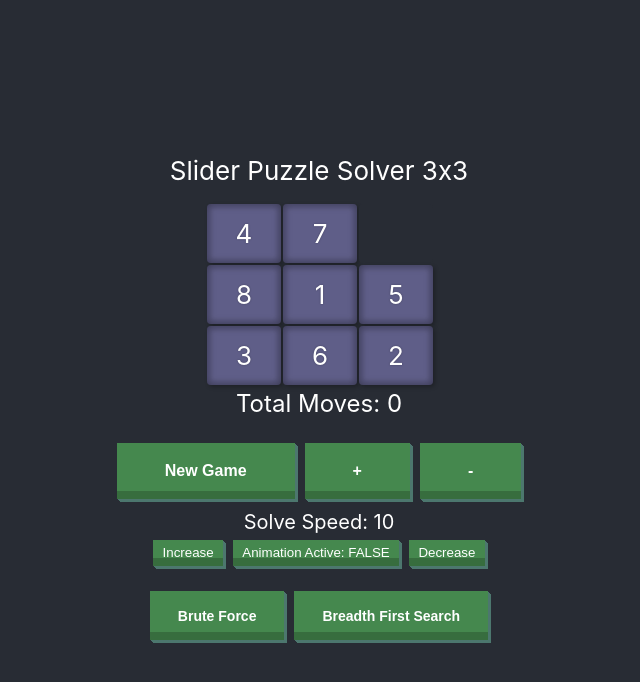
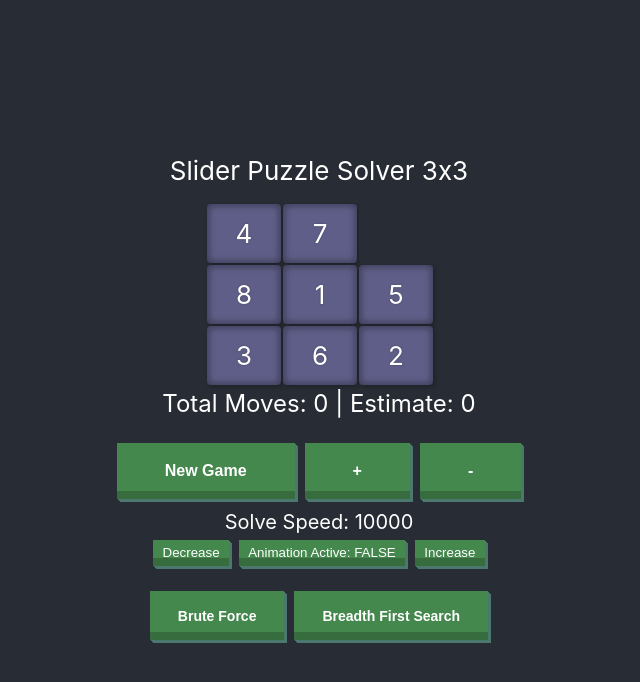
Before and after one commit to JoeyHentges/React-Sliding-Puzzle-Solver, a React (Create React App) app: page / in a window 1280 px wide. Shown: the top 682 px of the page, without its empty margins (321-961 px from the left). Built offline with nearby package versions, Linux system fonts and the light colour scheme.

Commit message:
logging fixes

```diff
--- a/src/SlidingPuzzle/Algorithm/Algorithms.js
+++ b/src/SlidingPuzzle/Algorithm/Algorithms.js
@@ -11,6 +11,24 @@ export function Run(Puzzle, board, algorithm) {
       console.log('no algorithm');
       break;
   }
+
+  Puzzle.setState({
+    movesEstimate: moves.length.toString().replace(/\B(?=(\d{3})+(?!\d))/g, ',')
+  });
+
   if (moves.length > 0) Visualize(Puzzle, moves);
   else Puzzle.setState({ animationActive: false });
 }
+
+export function EstimateMoves(board, algorithm) {
+  let moves = [];
+  switch (algorithm) {
+    case 'BruteForce':
+      moves = BruteForce(board);
+      break;
+    default:
+      console.log('no algorithm');
+      break;
+  }
+  return moves.length.toString().replace(/\B(?=(\d{3})+(?!\d))/g, ',');
+}
--- a/src/SlidingPuzzle/Algorithm/BruteForce.js
+++ b/src/SlidingPuzzle/Algorithm/BruteForce.js
@@ -20,6 +20,9 @@ export function BruteForce(board) {
   }
 
   console.log(checkBoard(currentBoard, finalBoard), count);
+  if (!checkBoard(currentBoard, finalBoard)) {
+    BruteForce(board);
+  }
   return moves;
 }
 
--- a/src/SlidingPuzzle/Board/Puzzle.jsx
+++ b/src/SlidingPuzzle/Board/Puzzle.jsx
@@ -1,6 +1,6 @@
 import React, { Component } from 'react';
 import Box from './Box';
-import { Run } from '../Algorithm/Algorithms';
+import { Run, EstimateMoves } from '../Algorithm/Algorithms';
 import { checkBoard, getFinalBoard } from '../Algorithm/Helpers';
 import Board from './Board';
 
@@ -15,7 +15,9 @@ class Puzzle extends Component {
       //animation true false - slows algorithm solving if true
       animation: false,
       animationSpeed: 10, // only matters if flase - if true, animation speed it fixed
-      animationActive: false
+      animationActive: false,
+      // estimate
+      movesEstimate: EstimateMoves(board.getMatrix(), 'BruteForc')
     };
   }
 
@@ -44,7 +46,7 @@ class Puzzle extends Component {
   //note declaring class function as an arrow function gives us automatic 'this' binding.
   // in y, x
   move = (column, row, clickType) => {
-    if (clickType === 'manuial' && this.state.animationActive) return;
+    if (clickType === 'manual' && this.state.animationActive) return;
     if (this.state.isWin) return;
 
     const newMoveInfo = this.state.board.makeMove(row, column);
@@ -57,6 +59,12 @@ class Puzzle extends Component {
           getFinalBoard(this.state.board.size)
         )
       }));
+    }
+
+    if (clickType === 'manual') {
+      this.setState({
+        movesEstimate: EstimateMoves(this.state.board.getMatrix(), 'BruteForc')
+      });
     }
   };
 
@@ -81,18 +89,22 @@ class Puzzle extends Component {
     );
   };
 
-  solve = () => {
+  solve = algorithm => {
     if (this.state.animationActive) return;
     this.setState({ animationActive: true });
     const boardCopy = this.state.board.getMatrix();
-    Run(this, boardCopy, 'BruteForce');
+    Run(this, boardCopy, algorithm);
   };
 
   render() {
     let rows = this.state.board.getMatrix().map(this.getRow);
     let message =
       (this.state.isWin ? 'Winner !!! ' : 'Total ') +
-      `Moves: ${this.state.moves}`;
+      `Moves: ${this.state.moves
+        .toString()
+        .replace(/\B(?=(\d{3})+(?!\d))/g, ',')} | Estimate: ${
+        this.state.movesEstimate
+      }`;
     return (
       <>
         Slider Puzzle Solver {this.state.board.size}x{this.state.board.size}
@@ -117,7 +129,7 @@ class Puzzle extends Component {
             </button>
           </div>
           <span className="slider-msg-2">
-            Solve Speed: {this.state.animationSpeed}
+            Solve Speed: {10000 - this.state.animationSpeed + 10}
           </span>
           <div>
             <button
@@ -133,7 +145,7 @@ class Puzzle extends Component {
                 }));
               }}
             >
-              Increase
+              Decrease
             </button>
             <button
               className="speed-change-btn"
@@ -158,12 +170,16 @@ class Puzzle extends Component {
                 }));
               }}
             >
-              Decrease
+              Increase
             </button>
           </div>
           <div className="btn-new-game smaller">
-            <button onClick={this.solve}>Brute Force</button>
-            <button onClick={this.solve}>Breadth First Search</button>
+            <button onClick={() => this.solve('BruteForce')}>
+              Brute Force
+            </button>
+            <button onClick={() => this.solve('BruteForce')}>
+              Breadth First Search
+            </button>
           </div>
         </div>
       </>
```
